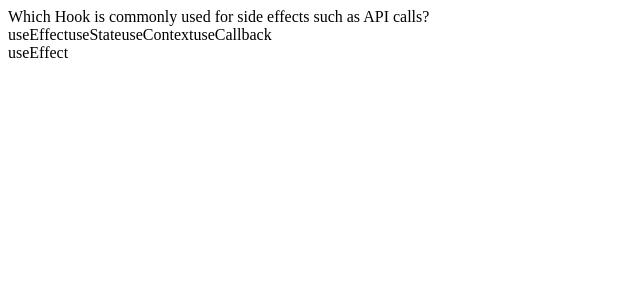
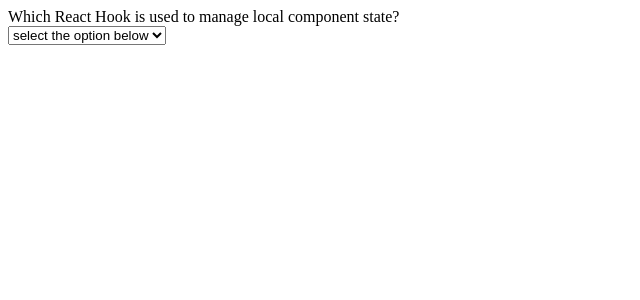
Before and after one commit to ayupandey12/Quize_app, a React (Vite) app: page / in a window 1280 px wide. Shown: the top 300 px of the page, without its empty margins (0-640 px from the left). Built offline with nearby package versions, Linux system fonts and the light colour scheme.

Commit message:
now you can choose the options

```diff
--- a/src/App.jsx
+++ b/src/App.jsx
@@ -9,22 +9,28 @@
   const [currquestion,setcurrquestion]=useState(questions.filter((q)=>{return q.id===questionid}))
   const [curroption,setcurroption]=useState(options.filter((q)=>{return q.id===questionid}))
   const [curranswer,setcurranswer]=useState(answers.filter((q)=>{return q.id===questionid}))
+  const [chooseanswer,setchooseanswer]=useState(null)
 
  useEffect(()=>{
      setcurrquestion(questions.filter((q)=>{return q.id===questionid}))
      setcurroption(options.filter((q)=>{return q.id===questionid}))
      setcurranswer(answers.filter((q)=>{return q.id===questionid}))
+     setchooseanswer(null)
      if(questionid==questions.length) return
      setTimeout(() => {
       setquestionid(questionid+1);
-     }, 2000);
+     }, 10000);
 
  },[questionid])
-
+ useEffect(()=>{
+   console.log(chooseanswer)
+ },[chooseanswer])
 
   return <div>
     <div>{currquestion[0].question}</div>
-    <div>{curroption[0].options}</div>
-    <div>{curranswer[0].answer}</div>
+    <select defaultValue={"select the option below"} value={chooseanswer} name="quesop" id="quesop" onChange={(e)=>{setchooseanswer(e.target.value)}}>
+      <option disabled id="quesop" >{"select the option below"}</option>
+      {curroption[0].options.map((val)=>{return <option id="quesop">{val}</option>})}
+    </select>
   </div>
 }
```
